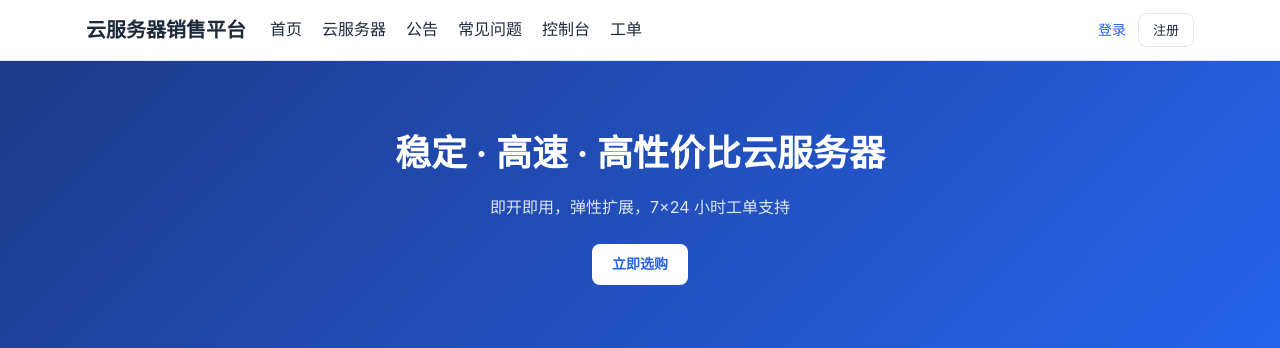
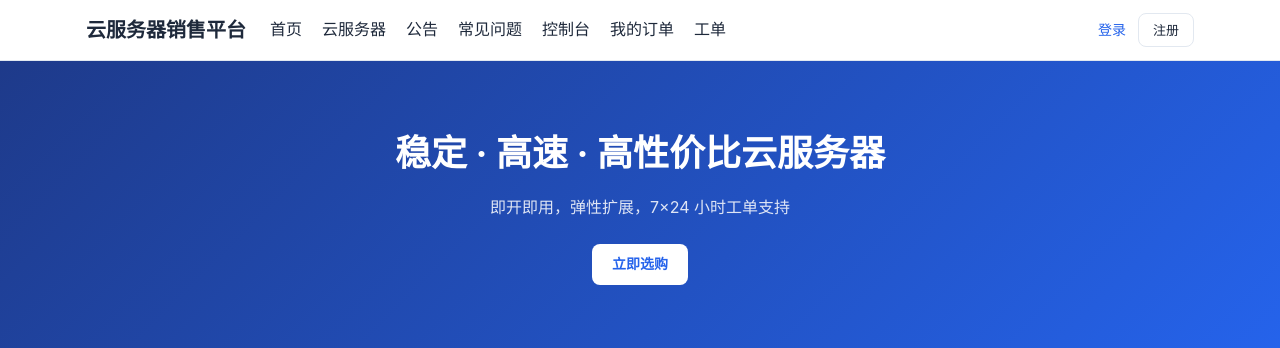
Before and after one commit to qdmz/zjmf-proxy-platform, a PHP site: page / in a window 1280 px wide. Shown: the top 348 px of the page. Run offline with PHP 8.4, Linux system fonts and the light colour scheme; data comes from the database, SQL or seed files in the repository; data that the repository does not hold is empty; some libraries are stand-ins or nearby versions.

Commit message:
fix: 顶部导航增加我的订单入口

```diff
--- a/resources/views/layout.php
+++ b/resources/views/layout.php
@@ -17,6 +17,7 @@
       <a href="/announcements">公告</a>
       <a href="/faq">常见问题</a>
       <a href="/console">控制台</a>
+      <a href="/orders">我的订单</a>
       <a href="/tickets">工单</a>
     </nav>
     <div class="nav-user">
```
